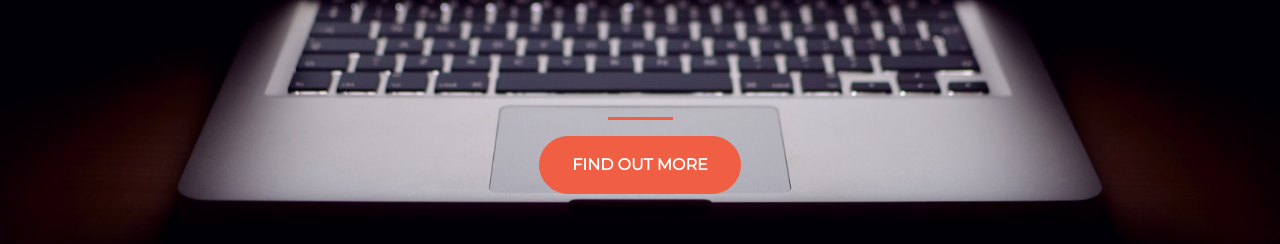
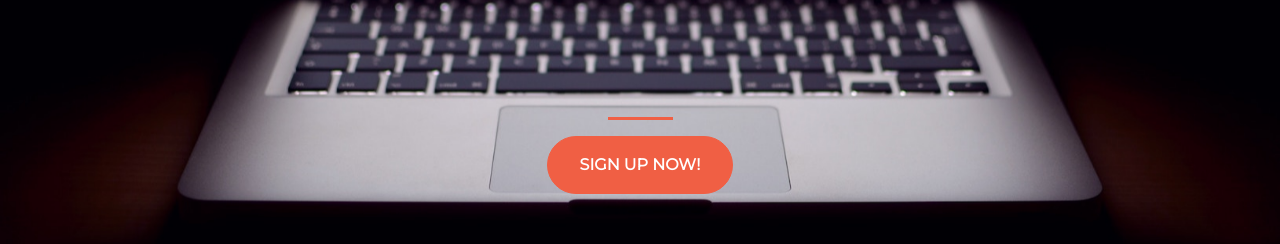
Before and after one commit to CryptoHumor/cryptohumor.github.io, a plain HTML site: page index.html in a window 1280 px wide. Shown: the part 365-609 px from the top of the page. Drawn offline with nearby package versions, Linux system fonts and the light colour scheme.

Commit message:
Update index.html

```diff
--- a/index.html
+++ b/index.html
@@ -26,7 +26,7 @@
         <section class="text-center col-12">
           <hr>
           <a href="https://mailchi.mp/180a67d98d27/happyshillmore">
-            <button class="btn btn-primary btn-xl">Find out more</button>
+            <button class="btn btn-primary btn-xl">Sign Up Now!</button>
           </a>
         </section>
       </div>
```
